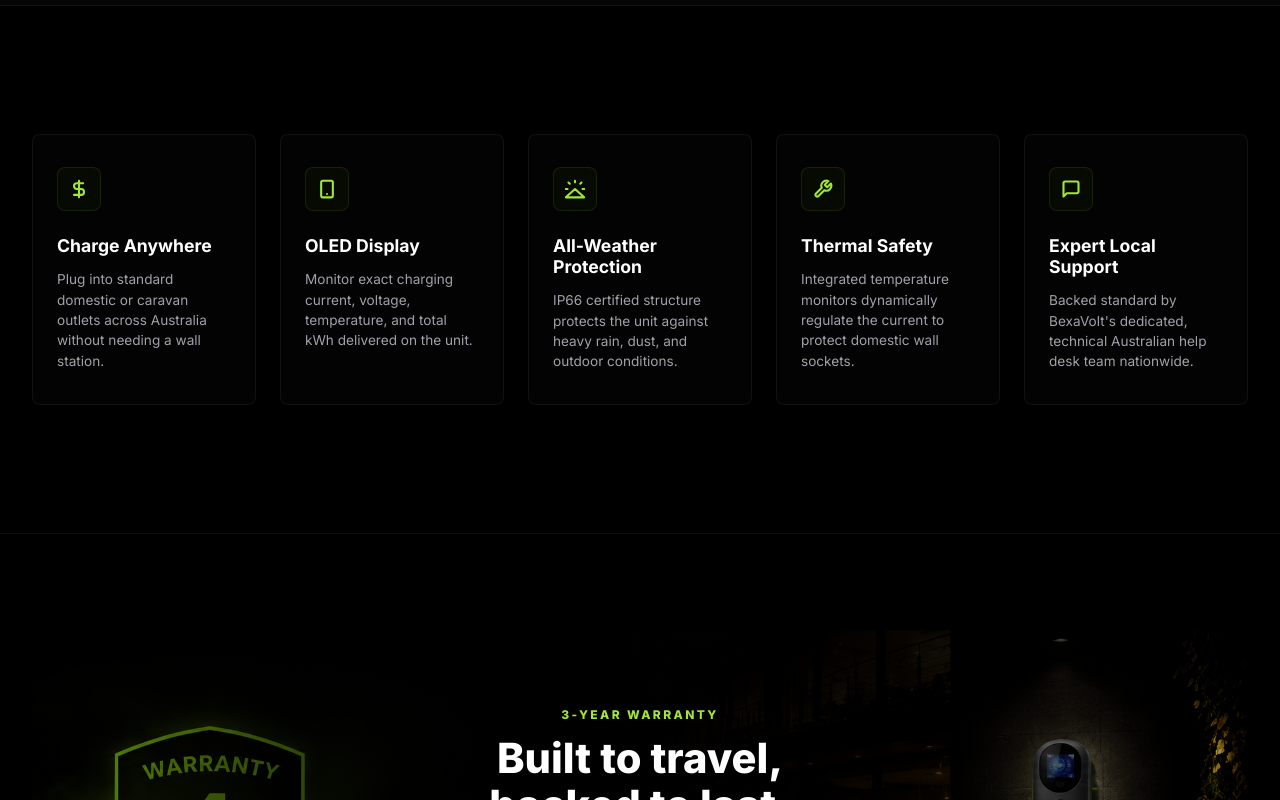
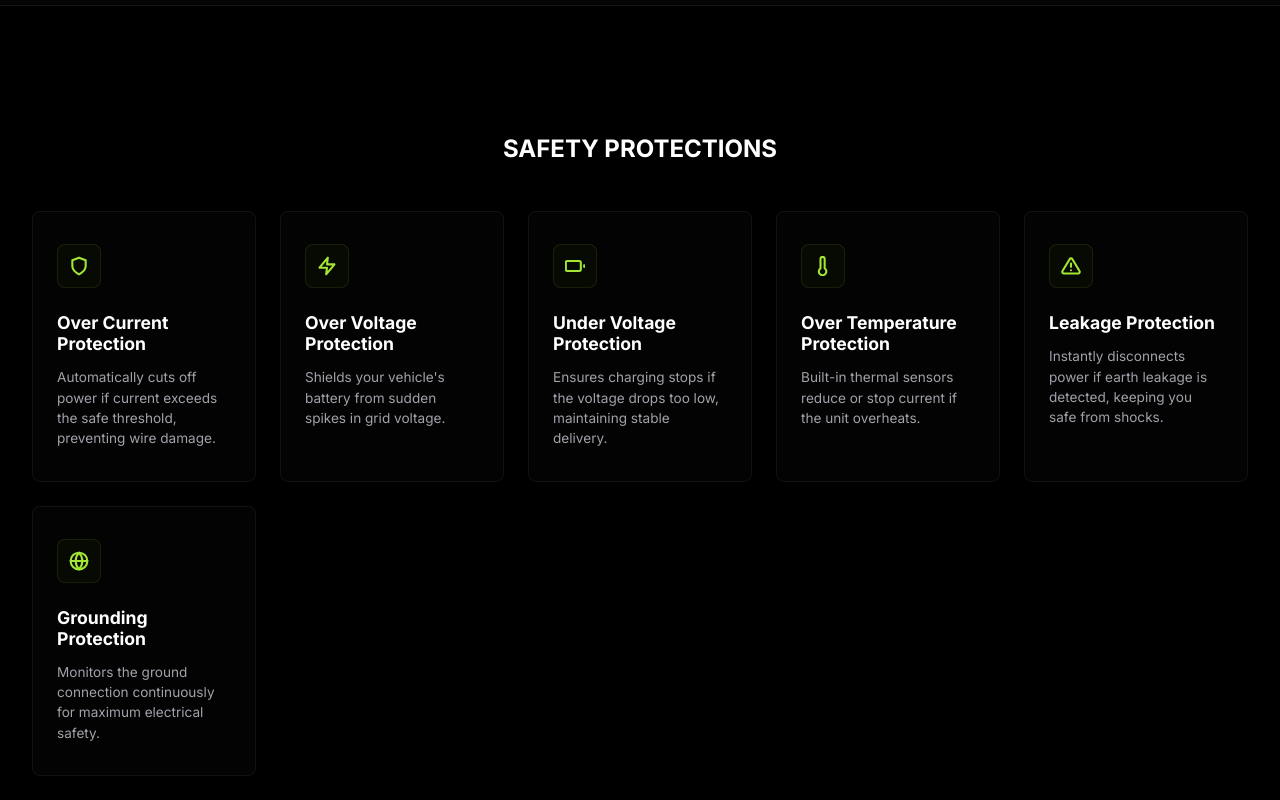
Before and after one commit to carricomfort8-lang/BexaVolt, a Next.js app in the folder frontend/: page /products/volt-go in a window 1280 px wide. Shown: the part 4180-4980 px from the top of the page. Built offline with nearby package versions, Linux system fonts and the light colour scheme.

Commit message:
Update bottom pillars to Safety Protections

```diff
--- a/frontend/src/app/products/volt-go/page.tsx
+++ b/frontend/src/app/products/volt-go/page.tsx
@@ -520,57 +520,74 @@ export default function VoltGoProductPage() {
       {/* 7. BOTTOM PILLARS GRID */}
       <section className={styles.sectionPadding}>
         <div className="container">
+          <div style={{ textAlign: 'center', marginBottom: '3rem' }}>
+            <h2 className={styles.sectionTitle}>SAFETY PROTECTIONS</h2>
+          </div>
           <div className={styles.pillarsGrid}>
 
             <div className={styles.pillarCard}>
               <div className={styles.pillarIcon}>
                 <svg width="20" height="20" viewBox="0 0 24 24" fill="none" stroke="currentColor" strokeWidth="2.5" strokeLinecap="round" strokeLinejoin="round">
-                  <path d="M12 2v20M17 5H9.5a3.5 3.5 0 0 0 0 7h5a3.5 3.5 0 0 1 0 7H6"/>
+                  <path d="M12 22s8-4 8-10V5l-8-3-8 3v7c0 6 8 10 8 10z"/>
                 </svg>
               </div>
-              <h4>Charge Anywhere</h4>
-              <p>Plug into standard domestic or caravan outlets across Australia without needing a wall station.</p>
+              <h4>Over Current Protection</h4>
+              <p>Automatically cuts off power if current exceeds the safe threshold, preventing wire damage.</p>
             </div>
 
             <div className={styles.pillarCard}>
               <div className={styles.pillarIcon}>
                 <svg width="20" height="20" viewBox="0 0 24 24" fill="none" stroke="currentColor" strokeWidth="2.5" strokeLinecap="round" strokeLinejoin="round">
-                  <rect x="5" y="2" width="14" height="20" rx="2" ry="2"/>
-                  <line x1="12" y1="18" x2="12.01" y2="18"/>
+                  <path d="M13 2L3 14h9l-1 8 10-12h-9l1-8z"/>
                 </svg>
               </div>
-              <h4>OLED Display</h4>
-              <p>Monitor exact charging current, voltage, temperature, and total kWh delivered on the unit.</p>
+              <h4>Over Voltage Protection</h4>
+              <p>Shields your vehicle's battery from sudden spikes in grid voltage.</p>
             </div>
 
             <div className={styles.pillarCard}>
               <div className={styles.pillarIcon}>
                 <svg width="20" height="20" viewBox="0 0 24 24" fill="none" stroke="currentColor" strokeWidth="2.5" strokeLinecap="round" strokeLinejoin="round">
-                  <path d="M12 2v2M4.22 4.22l1.42 1.42M1 12h2M21 12h2M18.36 5.64l1.42-1.42M23 22H1L12 12z"/>
+                  <rect x="1" y="6" width="18" height="12" rx="2" ry="2"/>
+                  <line x1="23" y1="13" x2="23" y2="11"/>
                 </svg>
               </div>
-              <h4>All-Weather Protection</h4>
-              <p>IP66 certified structure protects the unit against heavy rain, dust, and outdoor conditions.</p>
+              <h4>Under Voltage Protection</h4>
+              <p>Ensures charging stops if the voltage drops too low, maintaining stable delivery.</p>
             </div>
 
             <div className={styles.pillarCard}>
               <div className={styles.pillarIcon}>
                 <svg width="20" height="20" viewBox="0 0 24 24" fill="none" stroke="currentColor" strokeWidth="2.5" strokeLinecap="round" strokeLinejoin="round">
-                  <path d="M14.7 6.3a1 1 0 0 0 0 1.4l1.6 1.6a1 1 0 0 0 1.4 0l3.77-3.77a6 6 0 0 1-7.94 7.94l-6.91 6.91a2.12 2.12 0 0 1-3-3l6.91-6.91a6 6 0 0 1 7.94-7.94l-3.76 3.76z"/>
+                  <path d="M14 14.76V3.5a2.5 2.5 0 0 0-5 0v11.26a4.5 4.5 0 1 0 5 0z"/>
                 </svg>
               </div>
-              <h4>Thermal Safety</h4>
-              <p>Integrated temperature monitors dynamically regulate the current to protect domestic wall sockets.</p>
+              <h4>Over Temperature Protection</h4>
+              <p>Built-in thermal sensors reduce or stop current if the unit overheats.</p>
             </div>
 
             <div className={styles.pillarCard}>
               <div className={styles.pillarIcon}>
                 <svg width="20" height="20" viewBox="0 0 24 24" fill="none" stroke="currentColor" strokeWidth="2.5" strokeLinecap="round" strokeLinejoin="round">
-                  <path d="M21 15a2 2 0 0 1-2 2H7l-4 4V5a2 2 0 0 1 2-2h14a2 2 0 0 1 2 2z"/>
+                  <path d="M10.29 3.86L1.82 18a2 2 0 0 0 1.71 3h16.94a2 2 0 0 0 1.71-3L13.71 3.86a2 2 0 0 0-3.42 0z"/>
+                  <line x1="12" y1="9" x2="12" y2="13"/>
+                  <line x1="12" y1="17" x2="12.01" y2="17"/>
                 </svg>
               </div>
-              <h4>Expert Local Support</h4>
-              <p>Backed standard by BexaVolt's dedicated, technical Australian help desk team nationwide.</p>
+              <h4>Leakage Protection</h4>
+              <p>Instantly disconnects power if earth leakage is detected, keeping you safe from shocks.</p>
+            </div>
+
+            <div className={styles.pillarCard}>
+              <div className={styles.pillarIcon}>
+                <svg width="20" height="20" viewBox="0 0 24 24" fill="none" stroke="currentColor" strokeWidth="2.5" strokeLinecap="round" strokeLinejoin="round">
+                  <circle cx="12" cy="12" r="10"/>
+                  <line x1="2" y1="12" x2="22" y2="12"/>
+                  <path d="M12 2a15.3 15.3 0 0 1 4 10 15.3 15.3 0 0 1-4 10 15.3 15.3 0 0 1-4-10 15.3 15.3 0 0 1 4-10z"/>
+                </svg>
+              </div>
+              <h4>Grounding Protection</h4>
+              <p>Monitors the ground connection continuously for maximum electrical safety.</p>
             </div>
 
           </div>
```
